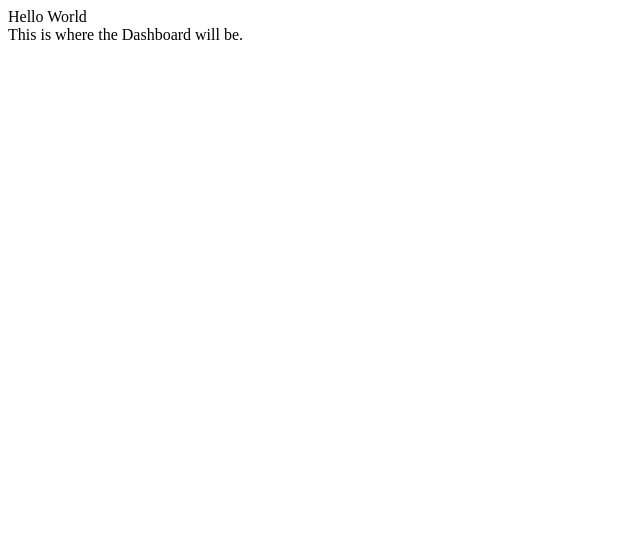
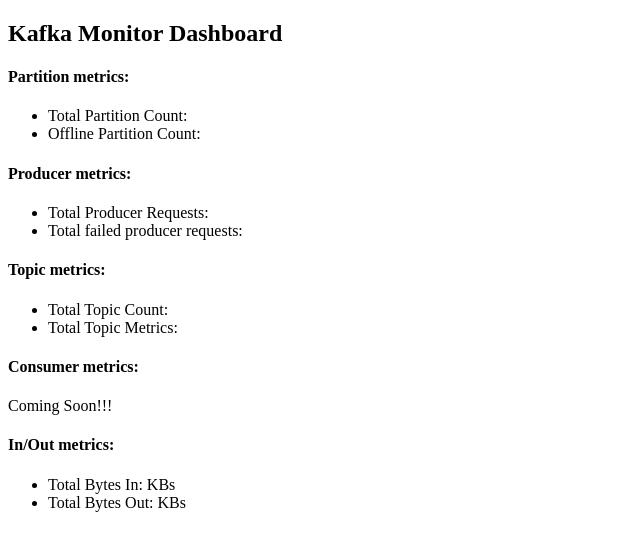
Before and after one commit to oslabs-beta/kafkanauts, a React (Create React App) app: page / in a window 1280 px wide. Shown: the top 550 px of the page, without its empty margins (0-640 px from the left). Built offline with nearby package versions, Linux system fonts and the light colour scheme.

Commit message:
Setup Dashboard structure.
Co-authored-by: Vince-Chin vincech@gmail.com
Co-authored-by: Jane-Park park.jane.sun@gmail.com
Co-authored-by: David-Lee david.leee7731@yahoo.com

```diff
--- a/src/components/App.js
+++ b/src/components/App.js
@@ -4,7 +4,6 @@
 function App() {
   return (
     <React.Fragment>
-      <div>Hello World</div>
       <Dashboard />
     </React.Fragment>
   );
--- a/src/components/Dashboard.js
+++ b/src/components/Dashboard.js
@@ -1,7 +1,13 @@
 import React from "react";
+import GenericMetric from "./GeneralMetric";
 
 const Dashboard = () => {
-  return <div>This is where the Dashboard will be.</div>;
+  return (
+    <React.Fragment>
+      <h2>Kafka Monitor Dashboard</h2>
+      <GenericMetric />
+    </React.Fragment>
+  );
 };
 
 export default Dashboard;
--- a/src/components/GeneralMetric.js
+++ b/src/components/GeneralMetric.js
@@ -1,16 +1,17 @@
 import React from "react";
+import SpecificMetric from "./SpecificMetric";
 
-/*
-what will this component need to create dupilcates component structure with relevant
-data to display
-*/
+const metricNames = ["Partition", "Producer", "Topic", "Consumer", "In/Out"];
 
 const GeneralMetric = () => {
   return (
     <div>
-      <h3>Partition Metrics</h3>
-      <h5>Total Partition Count: ##</h5>
-      <h5>Offline Partition Count: ##</h5>
+      {metricNames.map((name) => (
+        <React.Fragment>
+          <h4>{name} metrics: </h4>
+          <SpecificMetric metricName={name} />
+        </React.Fragment>
+      ))}
     </div>
   );
 };
--- /dev/null
+++ b/src/components/SpecificMetric.js
@@ -0,0 +1,46 @@
+import React from "react";
+
+const SpecificMetric = ({ metricName }) => {
+  return (
+    <React.Fragment>
+      {(() => {
+        switch (metricName) {
+          case "Partition":
+            return (
+              <ul>
+                <li>Total Partition Count: </li>
+                <li>Offline Partition Count: </li>
+              </ul>
+            );
+          case "Producer":
+            return (
+              <ul>
+                <li>Total Producer Requests: </li>
+                <li>Total failed producer requests: </li>
+              </ul>
+            );
+          case "Topic":
+            return (
+              <ul>
+                <li>Total Topic Count: </li>
+                <li>Total Topic Metrics: </li>
+              </ul>
+            );
+          case "Consumer":
+            return <p>Coming Soon!!!</p>;
+          case "In/Out":
+            return (
+              <ul>
+                <li>Total Bytes In: KBs</li>
+                <li>Total Bytes Out: KBs</li>
+              </ul>
+            );
+          default:
+            return <h6>Loading...</h6>;
+        }
+      })(metricName)}
+    </React.Fragment>
+  );
+};
+
+export default SpecificMetric;
```
